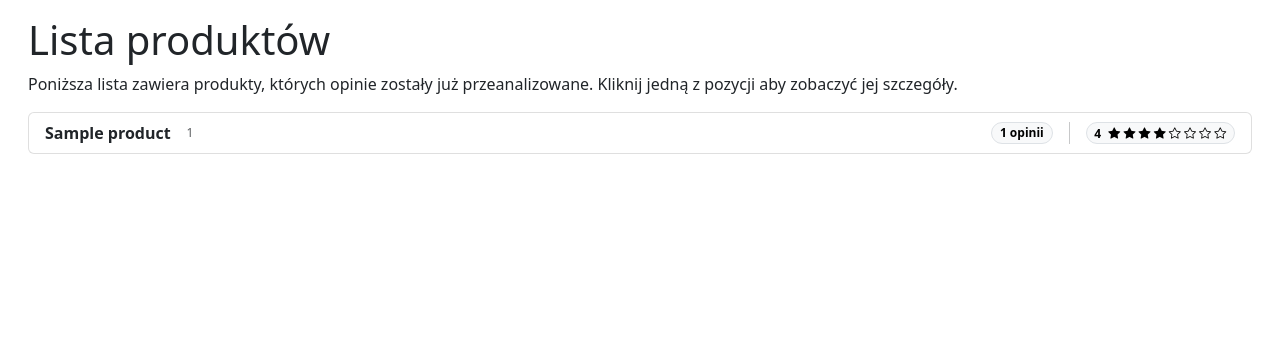
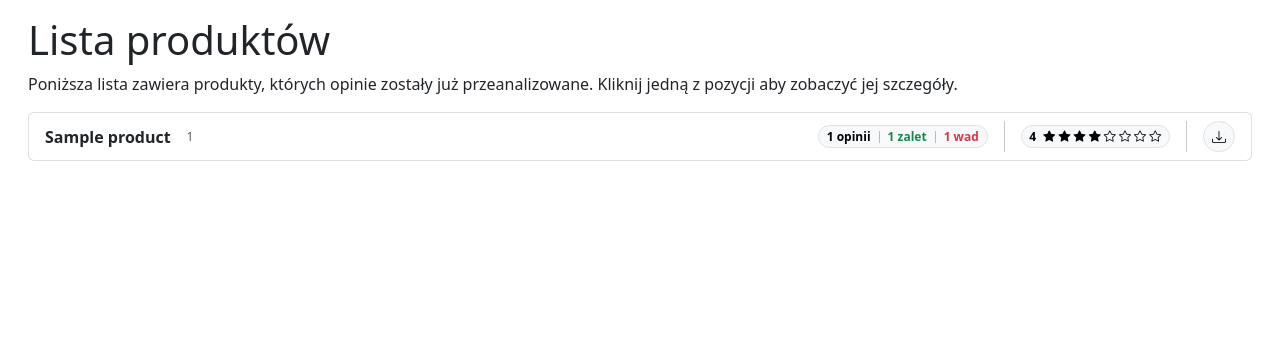
Before and after one commit to konradkubczyk/CeneoWebScraper, a Flask app: template app/templates/products.html.jinja in a window 1280 px wide. Shown: the part 56-420 px from the top of the page. Run offline with Flask 2, Linux system fonts and the light colour scheme; the template is opened without the code that fills it: most values are stand-ins (such as "Sample title", 1, 10 or a date in 2020); some libraries are stand-ins or nearby versions.

Commit message:
UI enhancements

```diff
--- a/app/routes.py
+++ b/app/routes.py
@@ -94,7 +94,7 @@ def download_product(product_id, format):
         return Response(csv_object, mimetype="text/csv", headers={"Content-Disposition": f"attachment; filename={product_id}_opinions.csv"})
     opinions_dict = product.opinions_to_dict()
     if format == "json":
-        json_object = json.dumps(opinions_dict, indent=4)
+        json_object = json.dumps(opinions_dict, indent=4, ensure_ascii=False)
         return Response(json_object, mimetype="application/json", headers={"Content-Disposition": f"attachment; filename={product_id}_opinions.json"})
     if format == "xml":
         xml_object = dict2xml(opinions_dict)
--- a/app/templates/extract.html.jinja
+++ b/app/templates/extract.html.jinja
@@ -11,7 +11,7 @@
     <form action="{{ url_for('extract') }}" method="POST" class="mt-3">
         <div class="input-group">
             <input required type="text" id="product_id" name="product_id" class="form-control" placeholder="ID lub URL produktu...">
-            <button type="submit" class="btn btn-outline-primary">Analizuj</button>
+            <button type="submit" class="btn btn-secondary">Analizuj</button>
         </div>
     </form>
 {% endblock content %}
--- a/app/templates/products.html.jinja
+++ b/app/templates/products.html.jinja
@@ -6,14 +6,18 @@
         {% for product in products %}
             <li class="list-group-item d-flex justify-content-between align-items-center">
                 <span class="d-flex gap-3">
-                    <a class="nav-link stretched-link" href="{{ url_for('product', product_id=product.product_id) }}">
+                    <a class="nav-link" href="{{ url_for('product', product_id=product.product_id) }}">
                         <strong> {{ product.product_name }} </strong>
                     </a>
                     <span class="badge d-flex align-items-center p-0 text-muted fw-light">{{ product.product_id }}</span>
                 </span>
                 <div class="d-flex align-items-center gap-3">
-                    <span class="badge rounded-pill border text-bg-light">
-                        {{ product.opinions_count }} opinii
+                    <span class="badge rounded-pill border text-bg-light d-flex gap-2">
+                        <span class="">{{ product.opinions_count }} opinii</span>
+                        <div class="vr"></div>
+                        <span class="text-success">{{ product.pros_count }} zalet</span>
+                        <div class="vr"></div>
+                        <span class="text-danger">{{ product.cons_count }} wad</span>
                     </span>
                     <div class="vr"></div>
                     <span class="badge rounded-pill border text-bg-light">
@@ -30,6 +34,18 @@
                             {% endfor %}
                         </span>
                     </span>
+                    <div class="vr"></div>
+                    <div class="btn-group dropend">
+                        <button class="btn btn-light border btn-sm rounded-pill" type="button" data-bs-toggle="dropdown" aria-expanded="false" data-bs-offset="-5,10">
+                            <i class="bi bi-download"></i>
+                        </button>
+                        <ul class="dropdown-menu">
+                            <li><h6 class="dropdown-header">Pobierz opinie</h6></li>
+                            <li><a class="dropdown-item" href="{{ url_for('product', product_id=product.product_id) }}/get-opinions/csv">CSV</a></li>
+                            <li><a class="dropdown-item" href="{{ url_for('product', product_id=product.product_id) }}/get-opinions/json">JSON</a></li>
+                            <li><a class="dropdown-item" href="{{ url_for('product', product_id=product.product_id) }}/get-opinions/xml">XML</a></li>
+                        </ul>
+                    </div>
                 </div>
             </li>
         {% endfor %}
```
Also changed, not shown: app/templates/product.html.jinja (+5 -3 lines).
